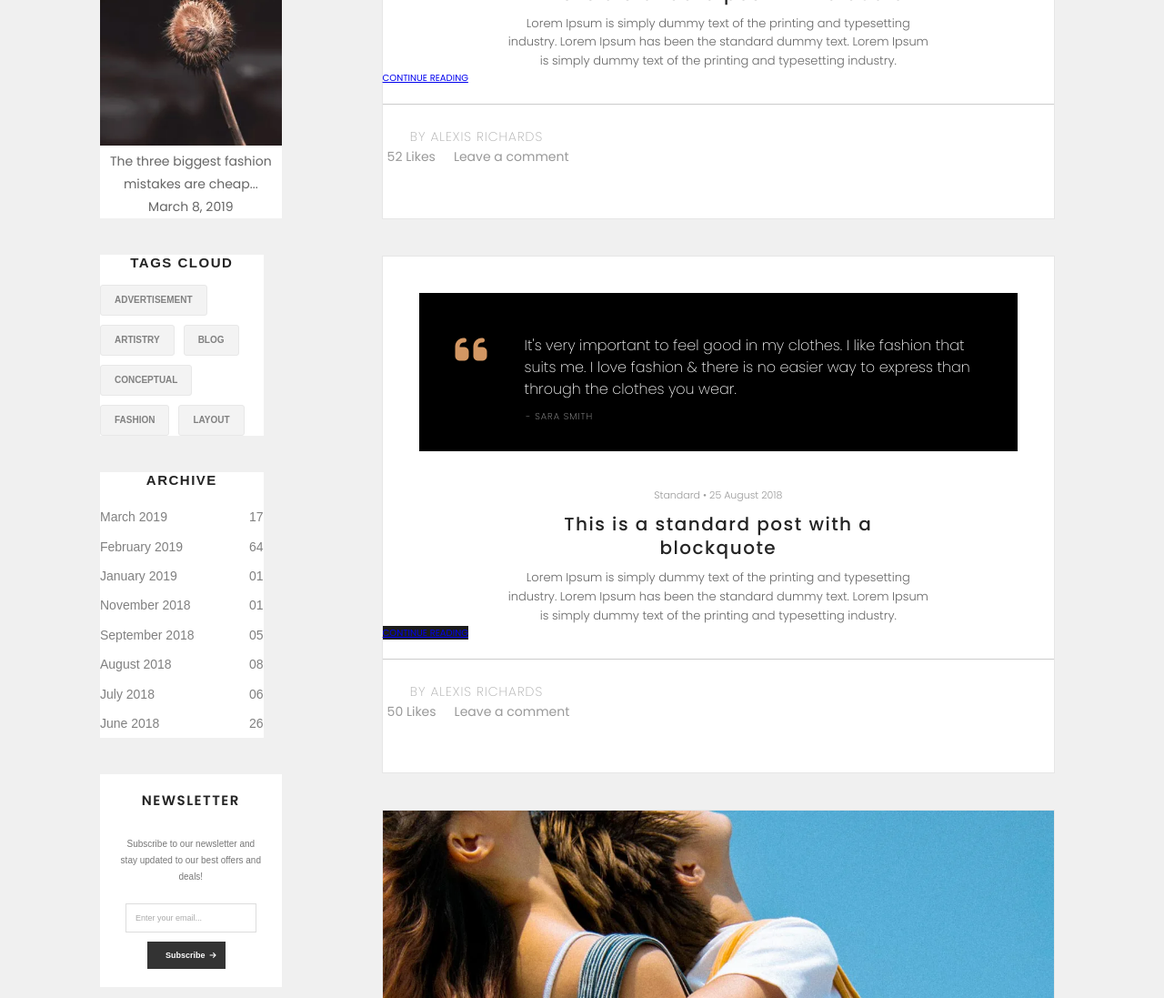
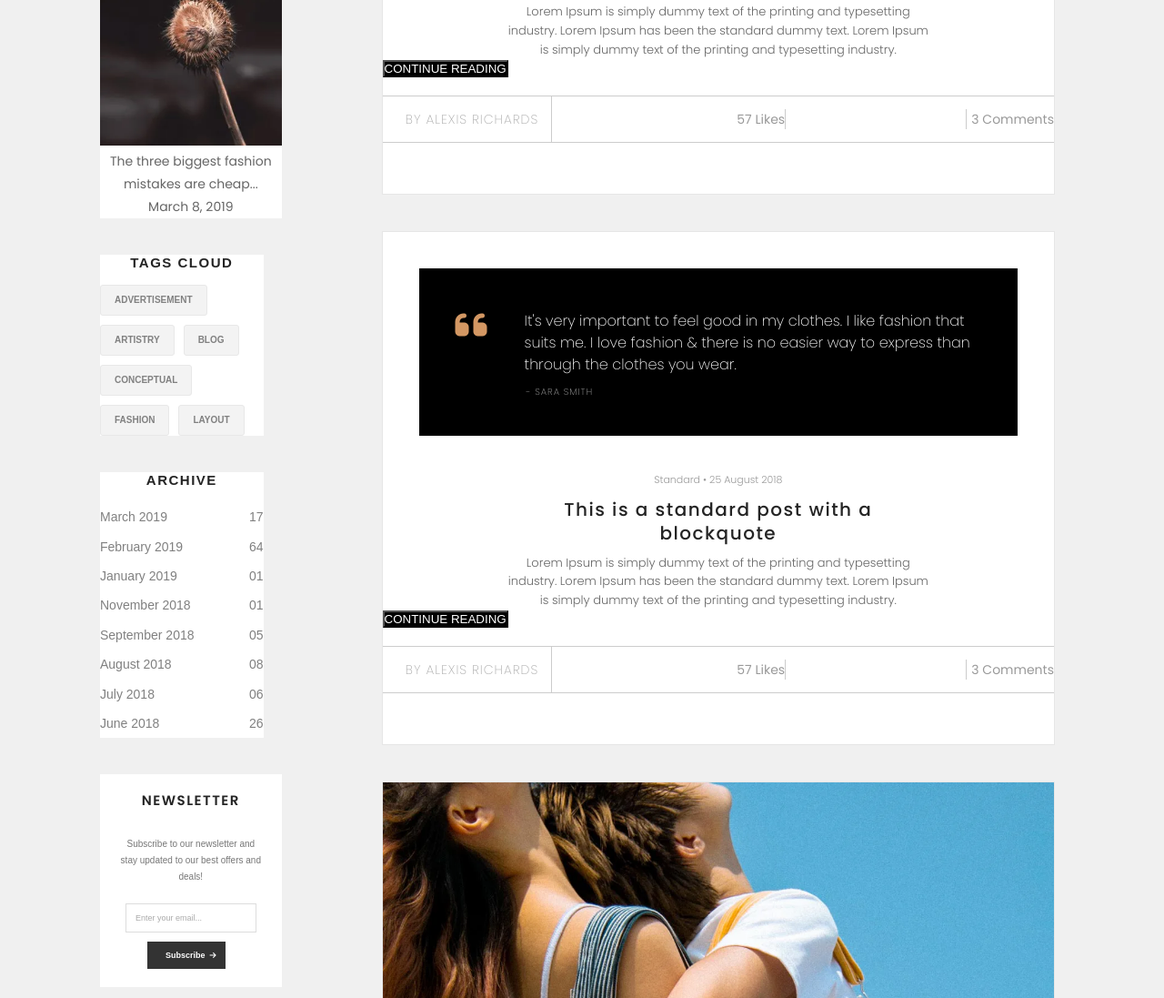
Before and after one commit to micarini/2024-proyecto-final-hongoS, a plain HTML site: page blog.html in a window 1280 px wide. Shown: the part 2718-3815 px from the top of the page at 91% size. Drawn offline with nearby package versions, Linux system fonts and the light colour scheme.

Commit message:
mejoras blog

```diff
--- a/assets/styles.css
+++ b/assets/styles.css
@@ -156,6 +156,10 @@ p {
 }
 .padbot25{
     padding-bottom: 2.5em;
+}
+
+.padding5 {
+    padding: 5em;
 }
 
 .margin-l5{
@@ -997,44 +1001,59 @@ footer h5 {
     text-decoration: none;
     margin-top: 10px;
 }
+
+/* Estilización general para el pie de la publicación */
 .posts .post-footer {
     font-size: 14px;
     color: #999;
-    border-top: 0.9px solid rgba(0, 0, 0, 0.2);
+    border-top: 1px solid rgba(0, 0, 0, 0.2);
+    border-bottom: 1px solid rgba(0, 0, 0, 0.2);
     margin-top: 20px;
-    border-top: 0.9px solid rgba(0, 0, 0, 0.2);
-    padding-top: 10px;
-}
-.posts .post-footer .author {
+    display: flex;
+    justify-content: space-between; /* Separa autor y likes/comments */
+    align-items: center; /* Alineación vertical */
+}
+
+/* Estilización del autor */
+.author {
     display: flex;
     align-items: center;
-}
-.posts .post-footer .author i {
-    margin-right: 5px;
-}
-
-.posts .post-footer .likes-comments i {
-    margin-right: 5px;
-}
-.posts .post-footer .likes-comments span {
-    margin-right: 15px;
-}
-
-.posts .post-footer .author i {
-    margin-right: 5px;
-}
-
+    border-right: 1px solid rgba(0, 0, 0, 0.2);
+    padding: 1em;
+}
+
+.divlikes{
+    border-right: 1px solid rgba(0, 0, 0, 0.2);
+
+}
+
+.post-btn{
+    background-color: #000;
+    color: white;
+}
+
+
+/* Contenedor principal para likes y comentarios */
 .posts .post-footer .likes-comments {
-    display: flex; /* Flex to align likes and comments horizontally */
-    align-items: center; /* Center items vertically */
-}
-
-.posts .post-footer .likes-comments i {
-    margin-right: 5px; /* Space between the icon and the text */
-}
-
-.posts .post-footer .likes-comments span {
-    margin-right: 15px; /* Space between the likes and comments */
+    display: flex; /* Flex para alinear horizontalmente */
+    align-items: center; /* Alineación vertical */
+    gap: 20px; /* Espacio entre los divs de likes y comments */
+}
+
+/* Estilización de likes y comments */
+.posts .post-footer .divlikes,
+.posts .post-footer .divcomments {
+    display: flex;
+    align-items: center; /* Asegura que el icono y el texto estén alineados */
+}
+
+.divcomments{
+    border-left:1px solid rgba(0, 0, 0, 0.2); ;
+}
+
+.posts .post-footer .divlikes i,
+.posts .post-footer .divcomments i {
+    margin-right: 5px; /* Espacio entre el icono y el texto */
 }
 
 .post-video,
--- a/blog.html
+++ b/blog.html
@@ -9,10 +9,14 @@
         href="https://fonts.googleapis.com/css2?family=Material+Symbols+Outlined:opsz,wght,FILL,GRAD@20..48,100..700,0..1,-50..200" />
     <link rel="preconnect" href="https://fonts.googleapis.com">
     <link rel="preconnect" href="https://fonts.gstatic.com" crossorigin>
-    <link href="https://fonts.googleapis.com/css2?family=Poppins:ital,wght@0,100;0,200;0,300;0,400;0,500;0,600;0,700;1,100;1,200;1,300;1,400;1,500;1,600;1,700&display=swap" rel="stylesheet">
+    <link
+        href="https://fonts.googleapis.com/css2?family=Poppins:ital,wght@0,100;0,200;0,300;0,400;0,500;0,600;0,700;1,100;1,200;1,300;1,400;1,500;1,600;1,700&display=swap"
+        rel="stylesheet">
     <link rel="preconnect" href="https://fonts.googleapis.com">
     <link rel="preconnect" href="https://fonts.gstatic.com" crossorigin>
-    <link href="https://fonts.googleapis.com/css2?family=Poppins:ital,wght@0,100;0,200;0,300;0,400;0,500;0,600;0,700;1,100;1,200;1,300;1,400;1,500;1,600;1,700&family=Source+Sans+3:ital,wght@0,200..900;1,200..900&display=swap" rel="stylesheet">
+    <link
+        href="https://fonts.googleapis.com/css2?family=Poppins:ital,wght@0,100;0,200;0,300;0,400;0,500;0,600;0,700;1,100;1,200;1,300;1,400;1,500;1,600;1,700&family=Source+Sans+3:ital,wght@0,200..900;1,200..900&display=swap"
+        rel="stylesheet">
     <script src="https://kit.fontawesome.com/74915e9a34.js" crossorigin="anonymous"></script>
     <title>Hongo - Proyecto Final</title>
 </head>
@@ -95,7 +99,8 @@
                 </div>
                 <div class="about-me">
                     <h3 class="em15 txt-c fw400">ABOUT ME</h3>
-                        <img class="pfp" alt="pfp picture of Melody Rose" height="100" src="assets/fotos/iconmelody.jpg" width="100">
+                    <img class="pfp" alt="pfp picture of Melody Rose" height="100" src="assets/fotos/iconmelody.jpg"
+                        width="100">
                     <h4 class="fw300 txt-c align-c em15">Melody Rose</h4>
                     <p>Welcome to everyday my lifestyle I'm melody rose printing & typesetting industry.</p>
                     <img class="txt-c" src="assets/fotos/melody-rose.png">
@@ -183,8 +188,10 @@
                     <img alt="Preview image of the post" height="400" src="assets/fotos/blog-img1.webp" width="600">
                     <p class="meta justify-c align-c txt-c">Standard • 25 August 2018</p>
                     <h2 class="post-h2 justify-c align-c txt-c">This is a standard post with a <br> preview image</h2>
-                        <p class="post-p justify-c align-c txt-c">Lorem Ipsum is simply dummy text of the printing and typesetting <br> industry. Lorem Ipsum has been the standard dummy text. Lorem Ipsum <br> is simply dummy text of the printing and typesetting industry.</p>
-                        <button class="post-btn align-c justify-c txt-c" href="#">CONTINUE READING</button>
+                    <p class="post-p justify-c align-c txt-c">Lorem Ipsum is simply dummy text of the printing and
+                        typesetting <br> industry. Lorem Ipsum has been the standard dummy text. Lorem Ipsum <br> is
+                        simply dummy text of the printing and typesetting industry.</p>
+                    <button class="post-btn align-c justify-c flex href=" #">CONTINUE READING</button>
                     <div class="post-footer flex sb align-c">
                         <div class="author flex align-c"><i class="by"></i> By Alexis Richards </div>
                         <div class="likes-comments flex align-c">
@@ -217,8 +224,10 @@
                     <div class="post-slider2">
                         <p class="meta justify-c align-c txt-c">Standard • 25 August 2018</p>
                         <h2 class="post-h2 justify-c align-c txt-c">This is a standard post with an image slider</h2>
-                            <p class="post-p justify-c align-c txt-c">Lorem Ipsum is simply dummy text of the printing and typesetting <br> industry. Lorem Ipsum has been the standard dummy text. Lorem Ipsum <br> is simply dummy text of the printing and typesetting industry..</p>
-                            <button class="post-btn align-c justify-c txt-c" href="#">CONTINUE READING</button>
+                        <p class="post-p justify-c align-c txt-c">Lorem Ipsum is simply dummy text of the printing and
+                            typesetting <br> industry. Lorem Ipsum has been the standard dummy text. Lorem Ipsum <br> is
+                            simply dummy text of the printing and typesetting industry..</p>
+                        <button class="post-btn align-c justify-c flex" href="#">CONTINUE READING</button>
                         <div class="post-footer">
                             <div class="author"><i class="by"></i> By Alexis Richards </div>
                             <div class="likes-comments">
@@ -234,14 +243,21 @@
                     <img alt="Preview image of the post" height="400" src="assets/fotos/blog-img1.webp" width="600">
                     <div class="meta justify-c align-c txt-c">Standard • 25 August 2018</div>
                     <h2 class="post-h2 justify-c align-c txt-c">This is a standard post with a audio</h2>
-                        <p class="post-p justify-c align-c txt-c">Lorem Ipsum is simply dummy text of the printing and typesetting <br> industry. Lorem Ipsum has been the standard dummy text. Lorem Ipsum <br> is simply dummy text of the printing and typesetting industry.
+                    <p class="post-p justify-c align-c txt-c">Lorem Ipsum is simply dummy text of the printing and
+                        typesetting <br> industry. Lorem Ipsum has been the standard dummy text. Lorem Ipsum <br> is
+                        simply dummy text of the printing and typesetting industry.
                     </p>
-                        <a class="post-btn align-c justify-c txt-c" href="#">CONTINUE READING</a>
+                    <button class="post-btn align-c justify-c flex" href="#">CONTINUE READING</button>
                     <div class="post-footer">
-                            <div class="author"><i class="by"></i> By Alexis Richards </div>
-                            <div class="likes-comments">
-                                <span><i class="likes"></i> 52 Likes </span>
-                                <span><i class="comments"></i>Leave a comment</span>
+                        <div class="author">
+                            <i class="by"></i> By Alexis Richards
+                        </div>
+                        <div class="divlikes">
+                            <i class="likes"></i> 57 Likes
+                        </div>
+                        <div class="divcomments">
+                            <i class="comments"></i> 3 Comments
+                        </div>
                     </div>
                 </div>
                 </div>
@@ -260,14 +276,21 @@
                         </div>
                     </div>
                     <div class="meta justify-c align-c txt-c fondo-blanco">Standard • 25 August 2018</div>
-                        <h2 class="post-h2 justify-c align-c txt-c fondo-blanco">This is a standard post with a <br> blockquote</h2>
-                        <p class="post-p justify-c align-c txt-c fondo-blanco">Lorem Ipsum is simply dummy text of the printing and typesetting <br> industry. Lorem Ipsum has been the standard dummy text. Lorem Ipsum <br> is simply dummy text of the printing and typesetting industry.</p>
-                        <a class="post-btn align-c justify-c txt-c fondo-negro" href="#">CONTINUE READING</a>
-                        <div class="post-footer fondo-blanco">
-                            <div class="author"><i class="by"></i> By Alexis Richards </div>
-                            <div class="likes-comments">
-                                <span><i class="likes"></i> 50 Likes </span>
-                                <span><i class="comments"></i>Leave a comment</span>
+                    <h2 class="post-h2 justify-c align-c txt-c fondo-blanco">This is a standard post with a <br>
+                        blockquote</h2>
+                    <p class="post-p justify-c align-c txt-c fondo-blanco">Lorem Ipsum is simply dummy text of the
+                        printing and typesetting <br> industry. Lorem Ipsum has been the standard dummy text. Lorem
+                        Ipsum <br> is simply dummy text of the printing and typesetting industry.</p>
+                    <button class="post-btn align-c justify-c flex" href="#">CONTINUE READING</button>
+                    <div class="post-footer">
+                        <div class="author">
+                            <i class="by"></i> By Alexis Richards
+                        </div>
+                        <div class="divlikes">
+                            <i class="likes"></i> 57 Likes
+                        </div>
+                        <div class="divcomments">
+                            <i class="comments"></i> 3 Comments
                         </div>
                     </div>
                 </div>
@@ -281,33 +304,57 @@
                     <img alt="Preview image of the post" height="400" src="assets/fotos/blog-img1.webp" width="600">
                     <div class="meta justify-c align-c txt-c">Standard • 27 August 2018</div>
                     <h2 class="post-h2 justify-c align-c txt-c">This is a standard post with an <br>embedded video</h2>
-                        <p class="post-p justify-c align-c txt-c">Lorem Ipsum is simply dummy text of the printing and typesetting <br> industry. Lorem Ipsum has been the standard dummy text. Lorem Ipsum <br> is simply dummy text of the printing and typesetting industry.</p>
-                        <a class="post-btn align-c justify-c txt-c" href="#">CONTINUE READING</a>
+                    <p class="post-p justify-c align-c txt-c">Lorem Ipsum is simply dummy text of the printing and
+                        typesetting <br> industry. Lorem Ipsum has been the standard dummy text. Lorem Ipsum <br> is
+                        simply dummy text of the printing and typesetting industry.</p>
+                    <button class="post-btn align-c justify-c flex" href="#">CONTINUE READING</button>
                     <div class="post-footer">
-                            <div class="author"><i class="by"></i> By Alexis Richards </div>
-                            <div class="likes-comments">
-                                <span><i class="likes"></i> 48 Likes </span>
-                                <span><i class="comments"></i>Leave a comment</span>
+                        <div class="author">
+                            <i class="by"></i> By Alexis Richards
+                        </div>
+                        <div class="divlikes">
+                            <i class="likes"></i> 57 Likes
+                        </div>
+                        <div class="divcomments">
+                            <i class="comments"></i> 3 Comments
+                        </div>
                     </div>
                 </div>
                 </div>
 
-                    <div class="ytp-cued-thumbnail-overlay-image" style="background-image: url(&quot;https://i.ytimg.com/vi_webp/sU3FkzUKHXU/sddefault.webp&quot;);"></div>
+                <div class="ytp-cued-thumbnail-overlay-image"
+                    style="background-image: url(&quot;https://i.ytimg.com/vi_webp/sU3FkzUKHXU/sddefault.webp&quot;);">
+                </div>
 
                 <!-- POST 6 -->
                 <div class="post-ytvideo borde">
-                        <img alt="Preview image of the post" height="400" src="assets/fotos/blog-img1.webp" width="600">
-                        <div class="yt-video" style="background-image: url(&quot;https://i.ytimg.com/vi_webp/sU3FkzUKHXU/sddefault.webp&quot;);"></div>
+                    <iframe class="w100 padding5 align-c" height="500"
+                        src="https://www.youtube.com/embed/sU3FkzUKHXU?si=quwRURDtWkmPebyS" title="YouTube video player"
+                        frameborder="0"
+                        allow="accelerometer; autoplay; clipboard-write; encrypted-media; gyroscope; picture-in-picture; web-share"
+                        referrerpolicy="strict-origin-when-cross-origin" allowfullscreen></iframe>
+                    <div class="yt-video"
+                        style="background-image: url(&quot;https://i.ytimg.com/vi_webp/sU3FkzUKHXU/sddefault.webp&quot;);">
+                    </div>
                     <div class="meta justify-c align-c txt-c">Standard • 27 August 2018</div>
                     <h2 class="post-h2 justify-c align-c txt-c">This is a standard post with a <br> youtube video</h2>
-                        <p class="post-p justify-c align-c txt-c">Lorem Ipsum is simply dummy text of the printing and typesetting <br> industry. Lorem Ipsum has been the standard dummy text. Lorem Ipsum <br> is simply dummy text of the printing and typesetting industry.</p>
-                        <a class="post-btn align-c justify-c txt-c" href="#">CONTINUE READING</a>
+                    <p class="post-p justify-c align-c txt-c">Lorem Ipsum is simply dummy text of the printing and
+                        typesetting <br> industry. Lorem Ipsum has been the standard dummy text. Lorem Ipsum <br> is
+                        simply dummy text of the printing and typesetting industry.</p>
+                    <button class="post-btn flex align-c justify-c" href="#">CONTINUE READING</button>
                     <div class="post-footer">
-                            <div class="author"><i class="by"></i> By Alexis Richards </div>
-                            <div class="likes-comments">
-                                <span><i class="likes"></i> 44 Likes </span>
-                                <span><i class="comments"></i>Leave a comment</span>
+                        <div class="author">
+                            <i class="by"></i> By Alexis Richards
                         </div>
+                        <div class="divlikes">
+                            <i class="likes"></i> 57 Likes
+                        </div>
+                        <div class="divcomments">
+                            <i class="comments"></i> 3 Comments
+                        </div>
+                    </div>
+                </div>
+
                 </div>
                 </div>
 
@@ -323,8 +370,10 @@
                     </div>
                     <div class="meta justify-c align-c txt-c">Standard • 27 August 2018</div>
                     <h2 class="post-h2 justify-c align-c txt-c">This is a standard post with a HTML5 <br> video</h2>
-                        <p class="post-p justify-c align-c txt-c">Lorem Ipsum is simply dummy text of the printing and typesetting <br> industry. Lorem Ipsum has been the standard dummy text. Lorem Ipsum <br> is simply dummy text of the printing and typesetting industry.</p>
-                        <a class="post-btn align-c justify-c txt-c" href="#">CONTINUE READING</a>
+                    <p class="post-p justify-c align-c txt-c">Lorem Ipsum is simply dummy text of the printing and
+                        typesetting <br> industry. Lorem Ipsum has been the standard dummy text. Lorem Ipsum <br> is
+                        simply dummy text of the printing and typesetting industry.</p>
+                    <button class="post-btn align-c justify-c flex" href="#">CONTINUE READING</button>
                     <div class="post-footer">
                         <div class="author"><i class="by"></i> By Alexis Richards </div>
                         <div class="likes-comments">
@@ -339,8 +388,10 @@
                     <div class="gallery"></div>
                     <div class="meta justify-c align-c txt-c">Standard • 27 August 2018</div>
                     <h2 class="post-h2 justify-c align-c txt-c">This is a standard post with a image <br> gallery</h2>
-                        <p class="post-p justify-c align-c txt-c">Lorem Ipsum is simply dummy text of the printing and typesetting <br> industry. Lorem Ipsum has been the standard dummy text. Lorem Ipsum <br> is simply dummy text of the printing and typesetting industry.</p>
-                        <a class="post-btn align-c justify-c txt-c" href="#">CONTINUE READING</a>
+                    <p class="post-p justify-c align-c txt-c">Lorem Ipsum is simply dummy text of the printing and
+                        typesetting <br> industry. Lorem Ipsum has been the standard dummy text. Lorem Ipsum <br> is
+                        simply dummy text of the printing and typesetting industry.</p>
+                    <button class="post-btn flex align-c justify-c" href="#">CONTINUE READING</button>
                     <div class="post-footer">
                         <div class="author"><i class="by"></i> By Alexis Richards </div>
                         <div class="likes-comments">
@@ -398,7 +449,8 @@
         </article>
         <article class="footer-articles grid margin-r5 txtgris no-style em12 lh2">
             <h5>Subscribe to our newsletter</h5>
-                <p class="grid margin-r5 txtgris no-style em1 lh2">Lorem Ipsum is simply dummy text of the printing and typesetting industry.</p>
+            <p class="grid margin-r5 txtgris no-style em1 lh2">Lorem Ipsum is simply dummy text of the printing and
+                typesetting industry.</p>
             <form class="flex align-c gap10 em1">
                 <input type="email" id="email" name="email" placeholder="Enter your email...">
                 <button type="submit">Subscribe</button>
```
Lines whose indentation alone changed are shown as unchanged.
